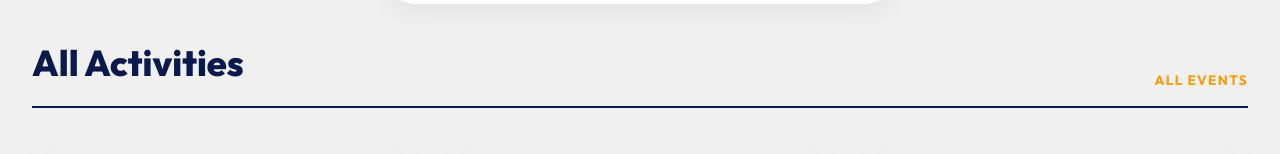
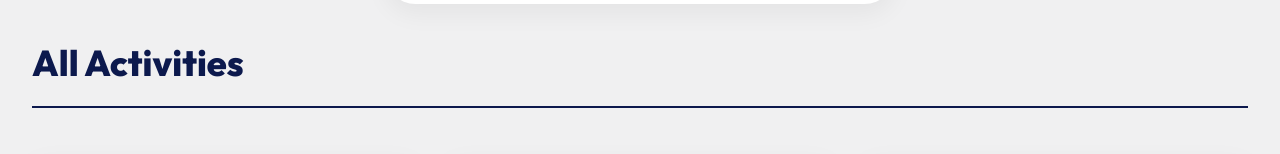
Before and after one commit to rizennews/africaconnect4, a Next.js app: page /activities in a window 1280 px wide. Shown: the part 556-710 px from the top of the page. Built offline with nearby package versions, Linux system fonts and the light colour scheme.

Commit message:
Remove category labels from EventsGrid

```diff
--- a/src/components/ActivitiesToggle.tsx
+++ b/src/components/ActivitiesToggle.tsx
@@ -128,7 +128,7 @@ export default function ActivitiesToggle() {
     categoryLabel = 'Present Activities';
   } else {
     activeEvents = futureEvents;
-    categoryLabel = 'Future Activities';
+    categoryLabel = 'Upcoming Activities';
   }
 
   return (
@@ -164,7 +164,7 @@ export default function ActivitiesToggle() {
         {activeEvents.length > 0 ? (
           <EventsGrid
             title={categoryLabel}
-            category={activeTab === 'ALL' ? 'All Events' : activeTab === 'PAST' ? 'Archived Events' : activeTab === 'PRESENT' ? 'Ongoing Events' : 'Upcoming Events'}
+            category=""
             events={activeEvents}
           />
         ) : (
```
